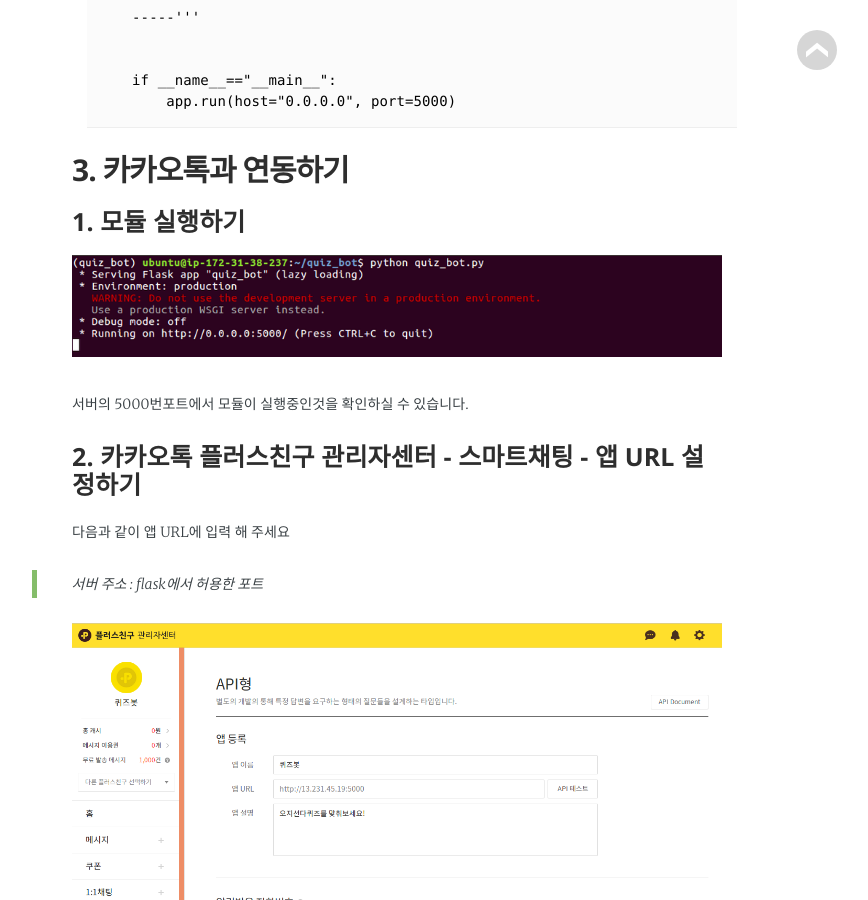
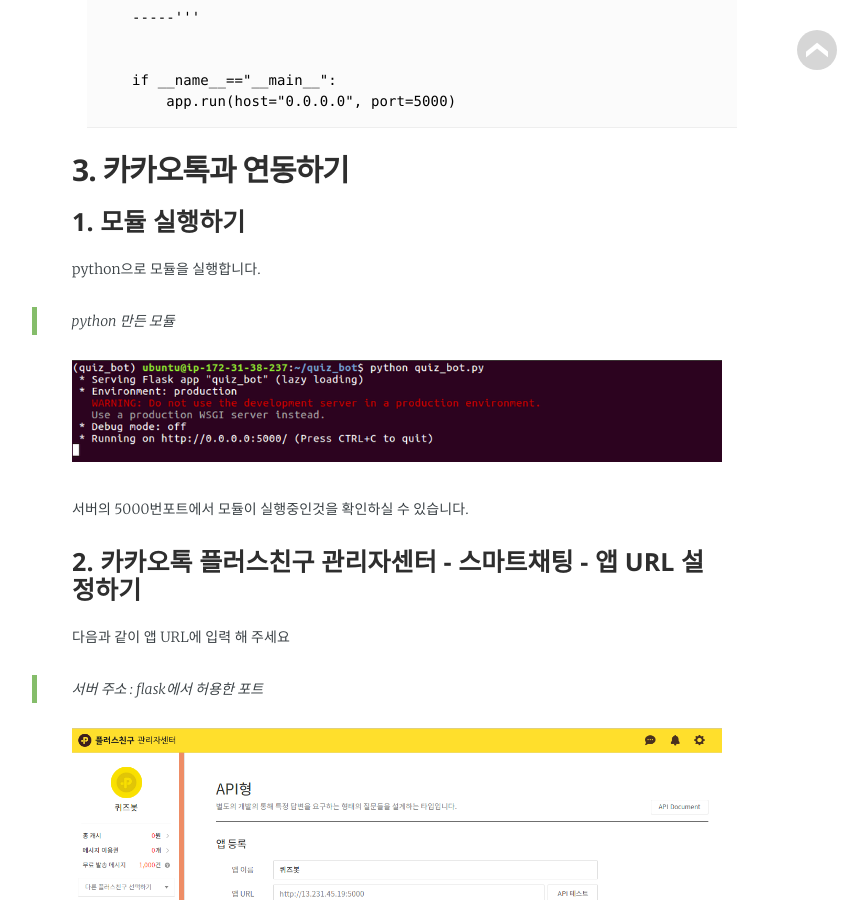
Before and after one commit to TeamLab/jekyllDecent, a Jekyll site: the page built from _posts/2018-07-30-카카오톡_챗봇_만들기_with_python_flask_aws.md, in a window 1280 px wide and 900 px high, scrolled down 15643 px. Shown: the whole window, without its empty margins (243-1111 px from the left). Built offline with Jekyll 4.4.1, drawn with Linux system fonts in a browser that asks for light colours; some web fonts are replaced.

Commit message:
Update 2018-07-30-카카오톡_챗봇_만들기_with_python_flask_aws.md

```diff
--- a/_posts/2018-07-30-카카오톡_챗봇_만들기_with_python_flask_aws.md
+++ b/_posts/2018-07-30-카카오톡_챗봇_만들기_with_python_flask_aws.md
@@ -358,6 +358,8 @@ AWS가 처음이신 분들은 Amazon Web Service Korea 에서 제공하는 영
 ## 3. 카카오톡과 연동하기
 
 ### 1. 모듈 실행하기
+   python으로 모듈을 실행합니다.
+   > python 만든 모듈
 
    <img src="{{ "/media/img/chatbot_blogging/26.run_quizbit.png" | absolute_url }}">
 
```
